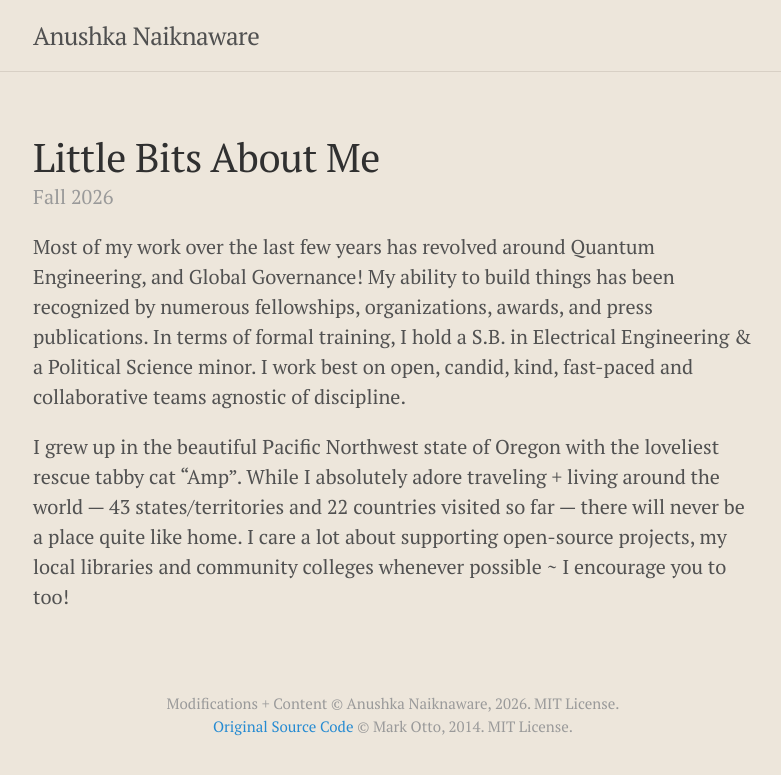
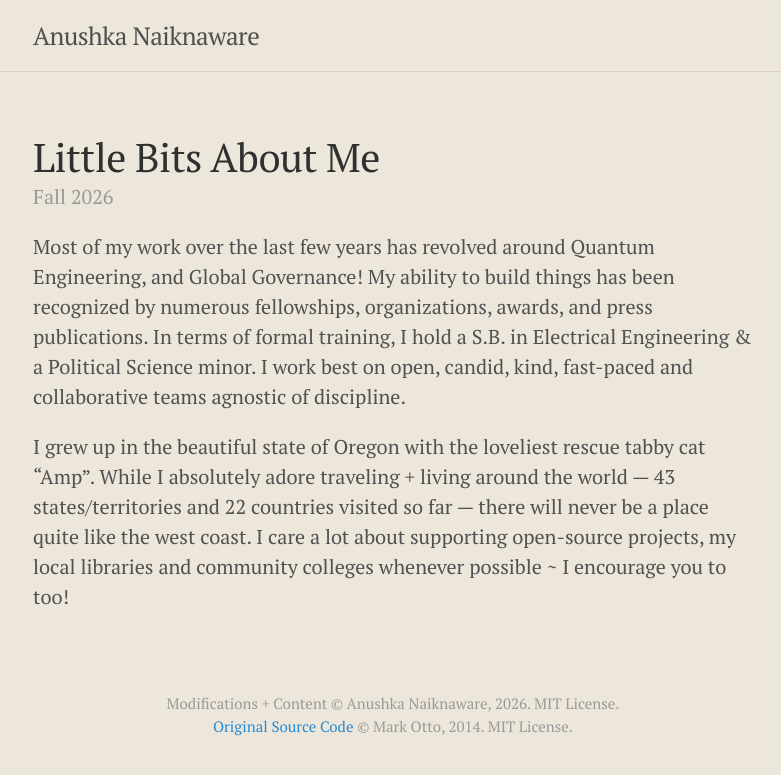
Before and after one commit to anushkanaiknaware/anushkanaiknaware.github.io, a Jekyll site: the page built from _posts/2026-08-21-intro.md, in a window 1280 px wide. Shown: the top 775 px of the page, without its empty margins (247-1028 px from the left). Built offline with Jekyll 4.4.1, drawn with Linux system fonts in a browser that asks for light colours.

Commit message:
Revise introduction content and formatting

```diff
--- a/_posts/2026-08-21-intro.md
+++ b/_posts/2026-08-21-intro.md
@@ -5,4 +5,4 @@
 ---
 Most of my work over the last few years has revolved around Quantum Engineering, and Global Governance! My ability to build things has been recognized by numerous fellowships, organizations, awards, and press publications. In terms of formal training, I hold a S.B. in Electrical Engineering & a Political Science minor. I work best on open, candid, kind, fast-paced and collaborative teams agnostic of discipline.
 
-I grew up in the beautiful Pacific Northwest state of Oregon with the loveliest rescue tabby cat "Amp". While I absolutely adore traveling + living around the world — 43 states/territories and 22 countries visited so far — there will never be a place quite like home. I care a lot about supporting open-source projects, my local libraries and community colleges whenever possible ~ I encourage you to too!
+I grew up in the beautiful state of Oregon with the loveliest rescue tabby cat "Amp". While I absolutely adore traveling + living around the world — 43 states/territories and 22 countries visited so far — there will never be a place quite like the west coast. I care a lot about supporting open-source projects, my local libraries and community colleges whenever possible ~ I encourage you to too!
```
